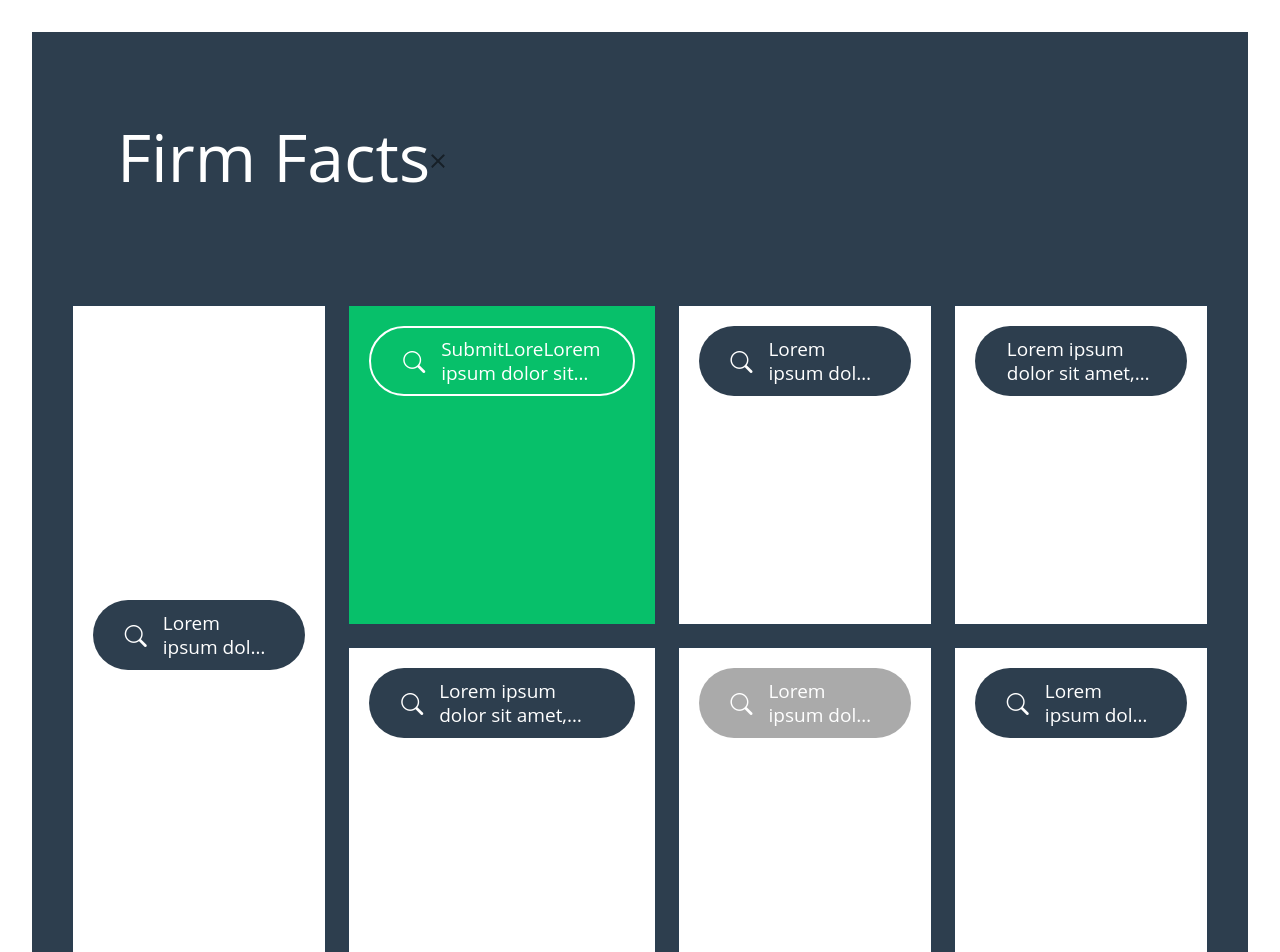
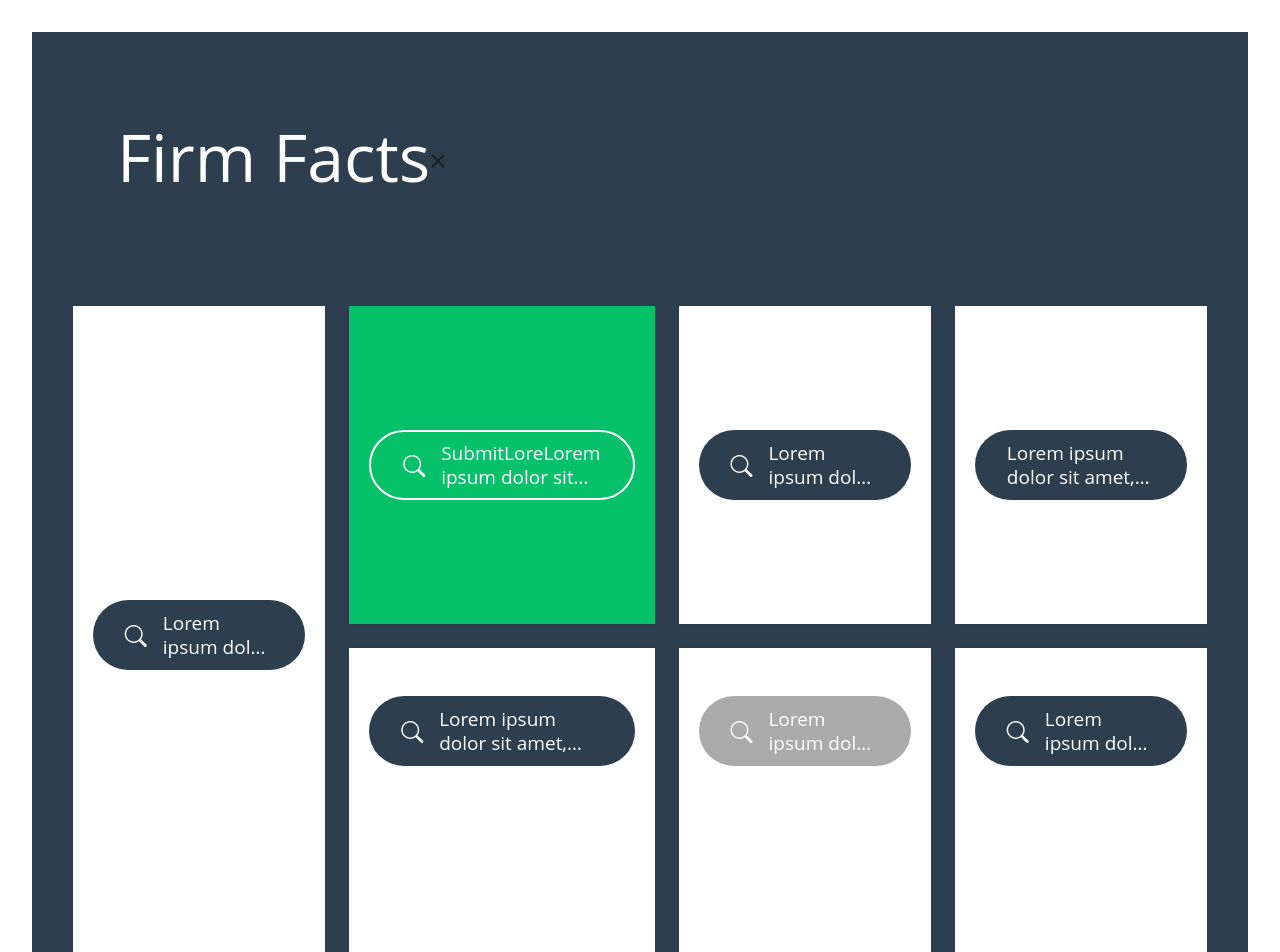
Before and after one commit to Alejotavo/challenge-GreatJakes, a React (Vite) app in the folder challenge/: page / in a window 1280 px wide. Shown: the top 952 px of the page. Built offline with nearby package versions, Linux system fonts and the light colour scheme.

Commit message:
refactor cards content position

```diff
--- a/challenge/src/components/modal/modal.scss
+++ b/challenge/src/components/modal/modal.scss
@@ -22,7 +22,19 @@
             padding: 20px;
             text-align: center;
             height: 322px;
+            display: flex;
+            align-items: center;
         }
+
+        .grid-item-no-flex {
+            background-color: #ffffff;
+            border: 2px solid #2b3e50;
+            padding: 20px;
+            text-align: center;
+            height: 322px;
+            display: block;
+        }
+
 
 
         .grid-item-tall {
--- a/challenge/src/components/modal/modal.tsx
+++ b/challenge/src/components/modal/modal.tsx
@@ -20,9 +20,9 @@ function ModalComponent() {
             </div>
             <div className="grid-item btn-content white"> <MainButton variant="primary">Lorem ipsum dolor sit amet, consectetur adipiscing elit. Suspendisse vitae ante leo. Nulla nec lectus accumsan ante </MainButton></div>
             <div className="grid-item btn-content display-icon white"> <MainButton variant="primary">Lorem ipsum dolor sit amet, consectetur adipiscing elit. Suspendisse vitae ante leo. Nulla nec lectus accumsan ante </MainButton></div>
-            <div className="grid-item btn-content white"> <MainButton variant="primary">Lorem ipsum dolor sit amet, consectetur adipiscing elit. Suspendisse vitae ante leo. Nulla nec lectus accumsan ante </MainButton></div>
-            <div className="grid-item btn-content white"> <MainButton variant="disable">Lorem ipsum dolor sit amet, consectetur adipiscing elit. Suspendisse vitae ante leo. Nulla nec lectus accumsan ante </MainButton></div>
-            <div className="grid-item btn-content white"> <MainButton variant="primary">Lorem ipsum dolor sit amet, consectetur adipiscing elit. Suspendisse vitae ante leo. Nulla nec lectus accumsan ante </MainButton></div>
+            <div className="grid-item-no-flex  btn-content white pt-5"> <MainButton variant="primary">Lorem ipsum dolor sit amet, consectetur adipiscing elit. Suspendisse vitae ante leo. Nulla nec lectus accumsan ante </MainButton></div>
+            <div className="grid-item-no-flex  btn-content white pt-5"> <MainButton variant="disable">Lorem ipsum dolor sit amet, consectetur adipiscing elit. Suspendisse vitae ante leo. Nulla nec lectus accumsan ante </MainButton></div>
+            <div className="grid-item-no-flex  btn-content white pt-5"> <MainButton variant="primary">Lorem ipsum dolor sit amet, consectetur adipiscing elit. Suspendisse vitae ante leo. Nulla nec lectus accumsan ante </MainButton></div>
         </div>
           </Modal.Body>
         </Modal.Dialog>
```
